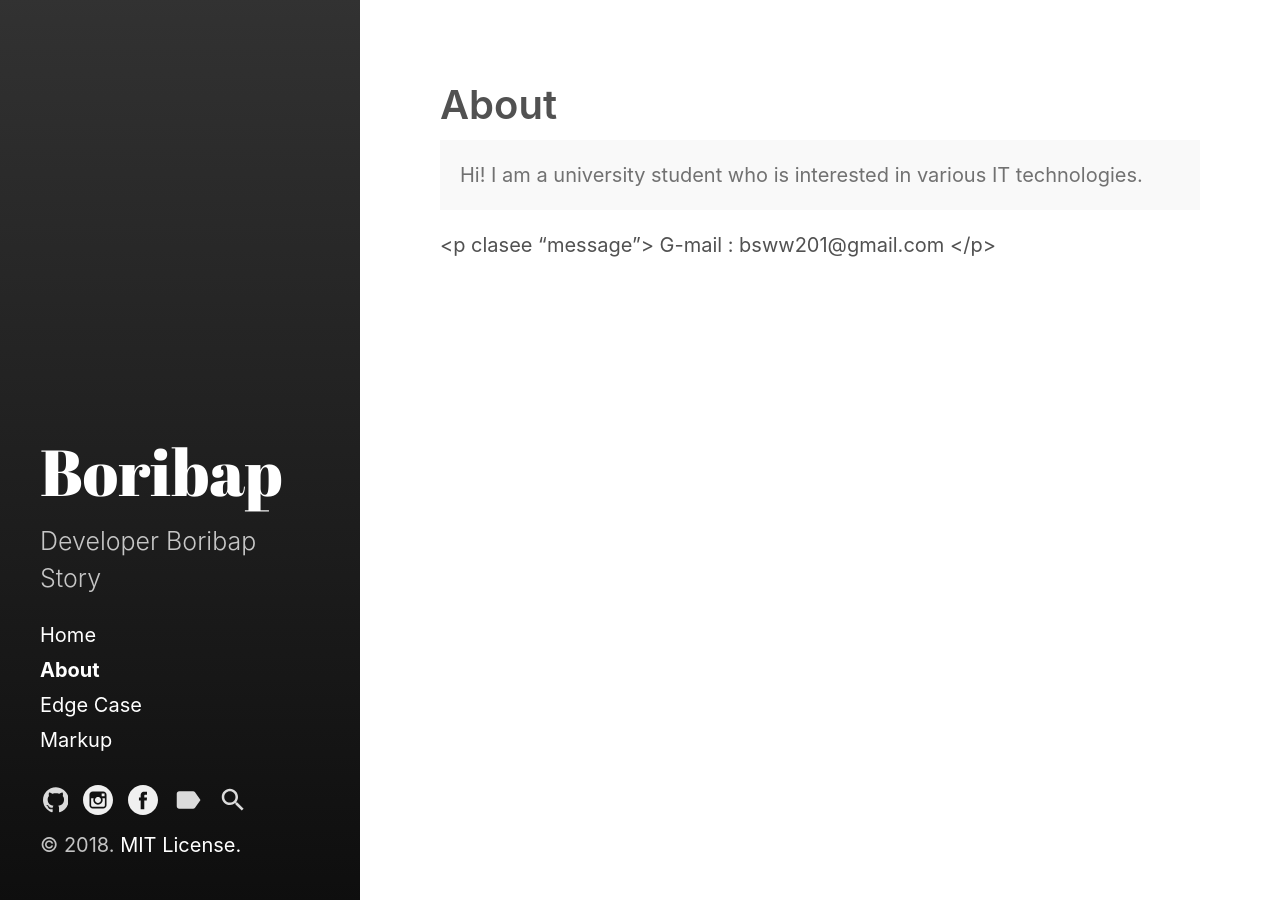
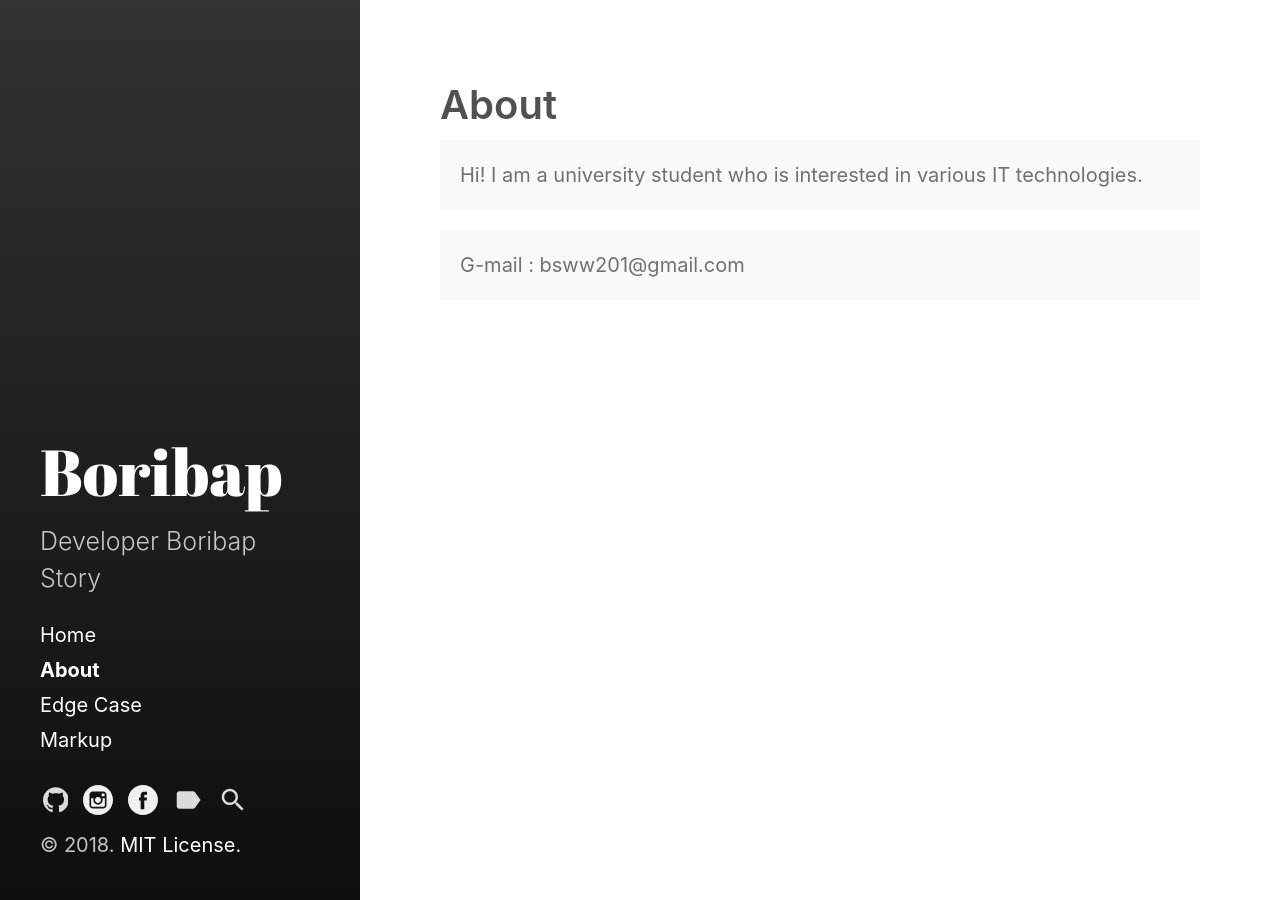
Before and after one commit to boribap/boribab.github.io, a Jekyll site: the page built from about.md, in a window 1280 px wide. Built offline with Jekyll 4.4.1, drawn with Linux system fonts in a browser that asks for light colours.

Commit message:
Update about.md

```diff
--- a/about.md
+++ b/about.md
@@ -8,6 +8,6 @@ sidebar_link: true
   Hi! I am a university student who is interested in various IT technologies.
 </p>
 
-<p clasee "message">
+<p class="message">
     G-mail : bsww201@gmail.com
 </p>
```
